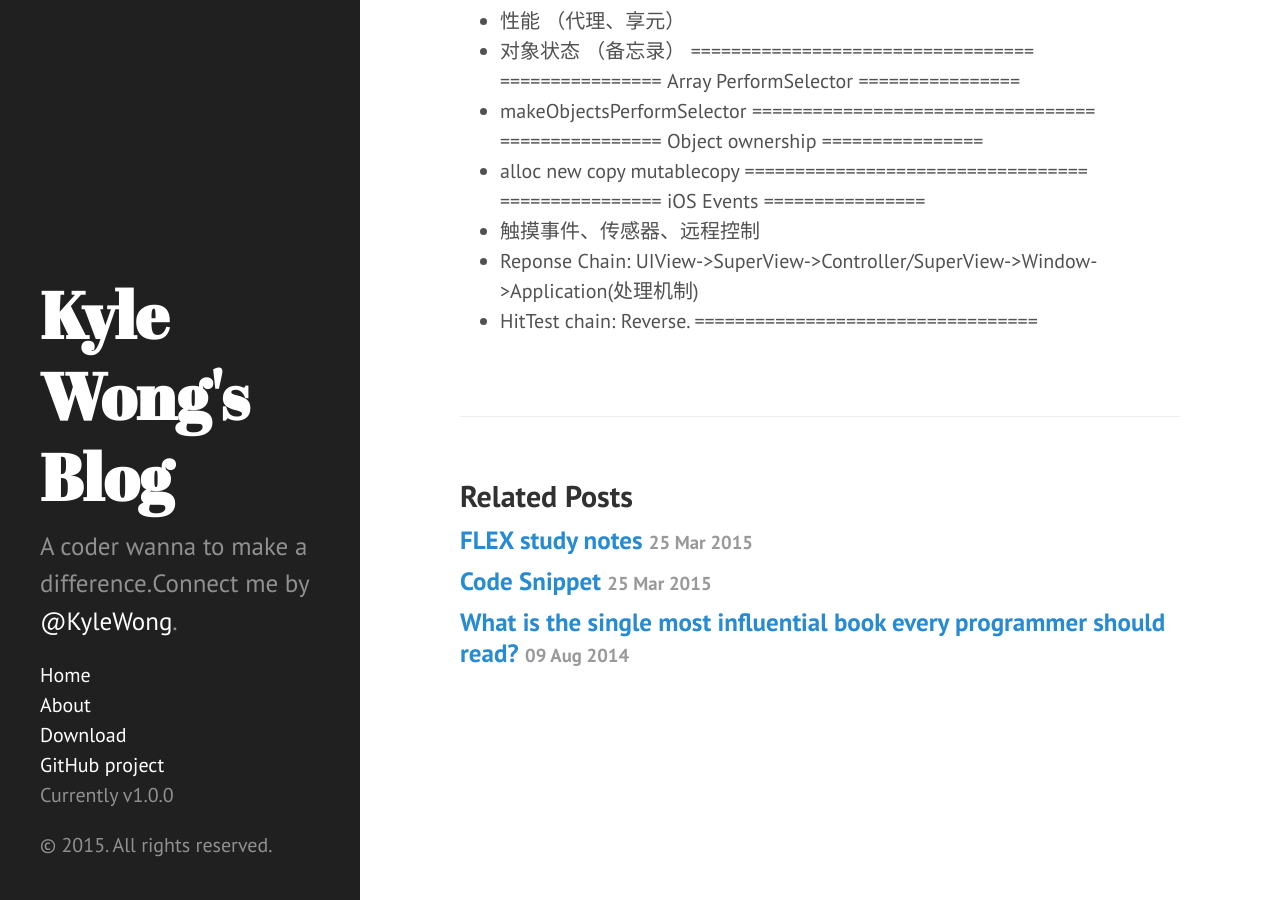
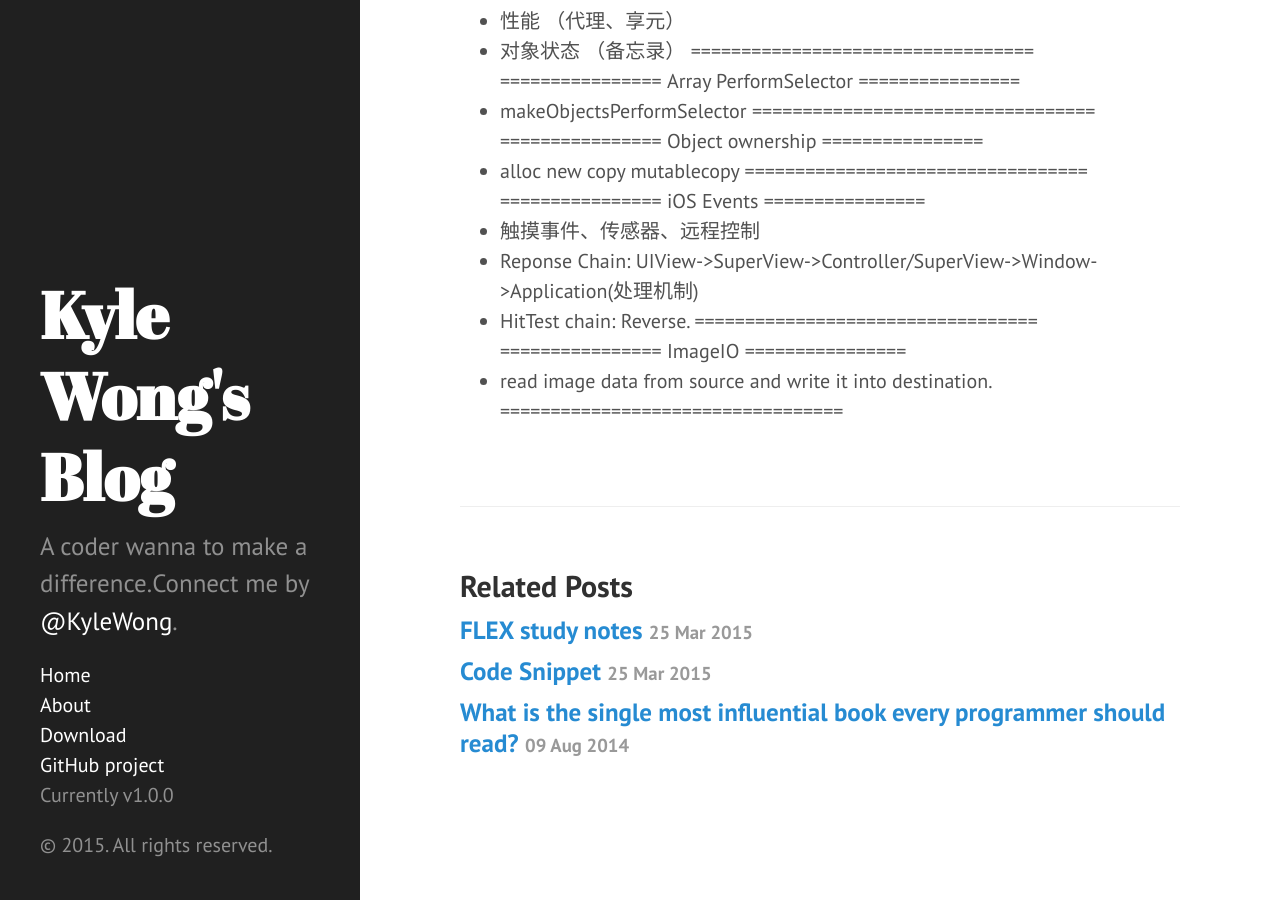
Before and after one commit to kangwang1988/kangwang1988.github.io, a Jekyll site: the page built from _posts/2015-05-10-iOS-study-note.md, in a window 1280 px wide and 900 px high, scrolled down 5674 px. Built offline with Jekyll 4.4.1, drawn with Linux system fonts in a browser that asks for light colours; Markdown is read by kramdown in place of the engine named in the settings.

Commit message:
Update 2015-05-10-iOS-study-note.md

```diff
--- a/_posts/2015-05-10-iOS-study-note.md
+++ b/_posts/2015-05-10-iOS-study-note.md
@@ -221,3 +221,6 @@ InputSource:Timer,Selector,Port,CustomSrc.
 - Reponse Chain: UIView->SuperView->Controller/SuperView->Window->Application(处理机制)
 - HitTest chain: Reverse.
 ==================================<br>
+================ ImageIO  ================<br>
+- read image data from source and write it into destination.
+==================================<br>
```
